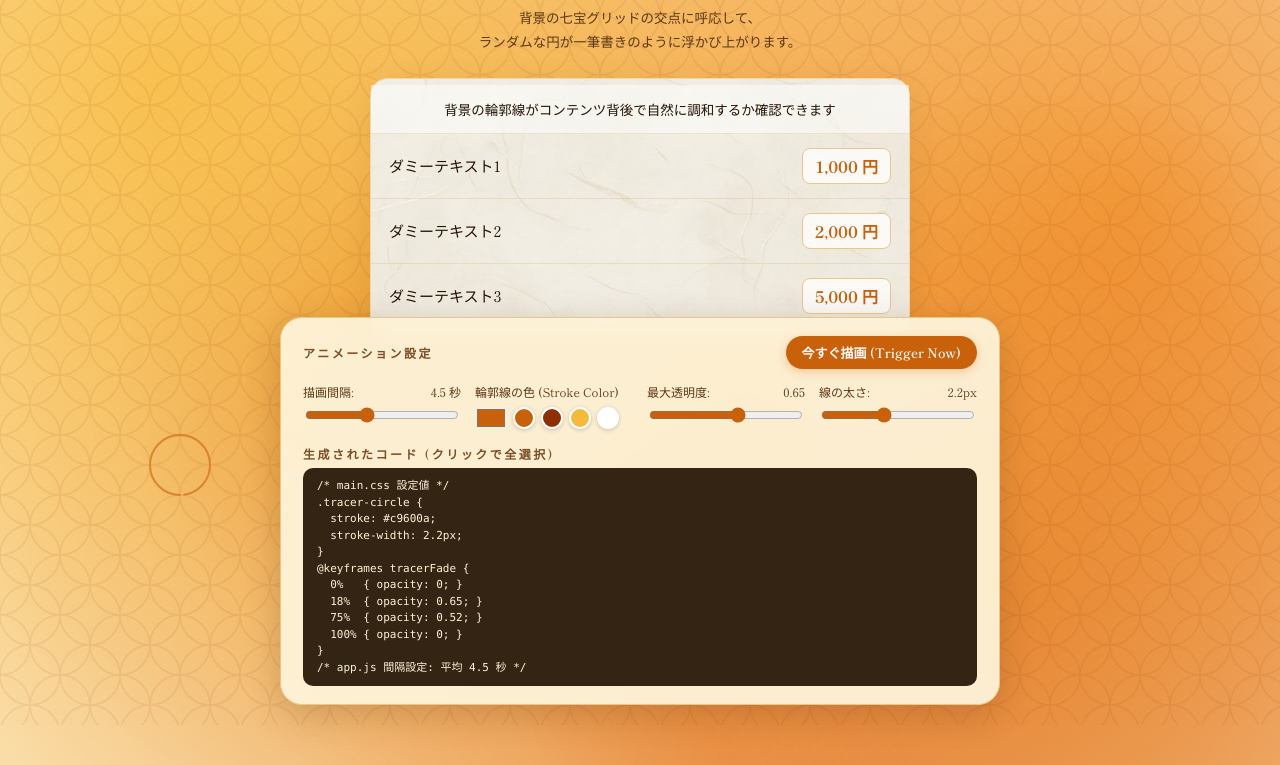
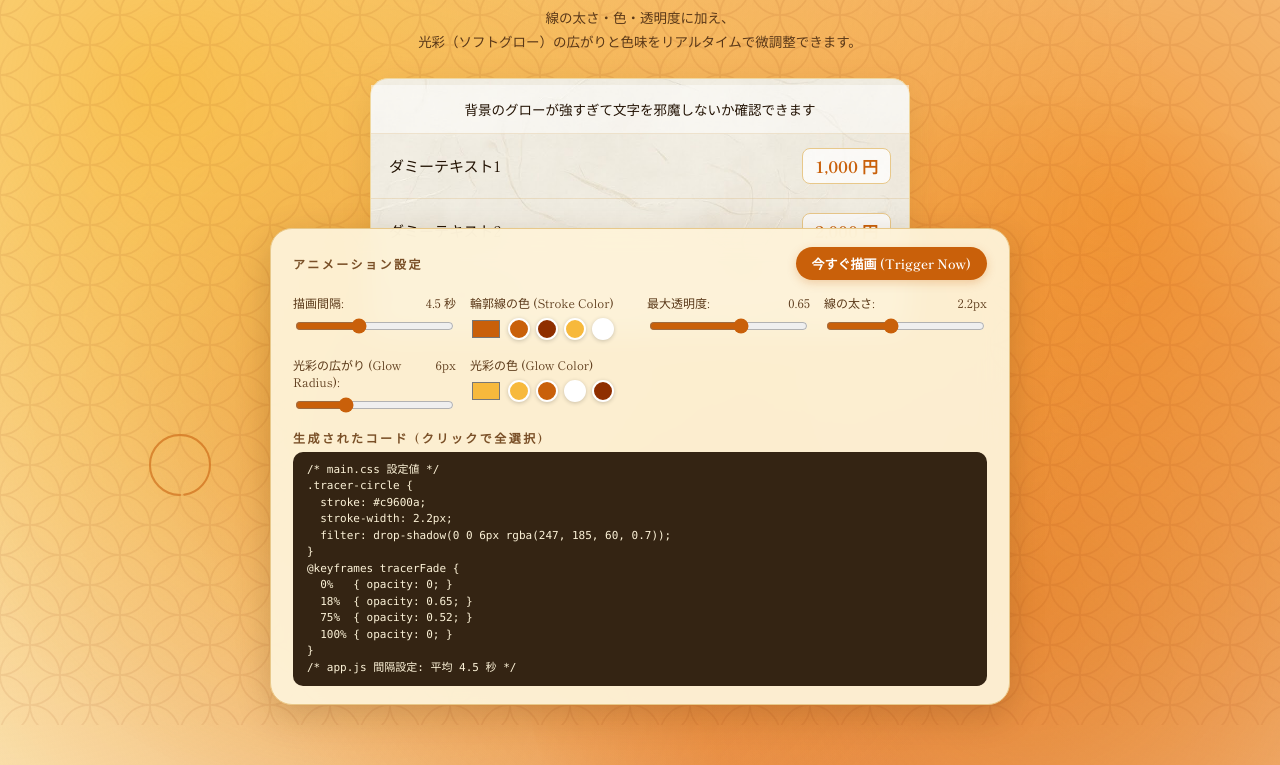
Before and after one commit to Ilovesupermarts/thankyou, a plain HTML site: page demo.html in a window 1280 px wide. Shown: the part 75-840 px from the top of the page. Drawn offline with Linux system fonts and the light colour scheme.

Commit message:
Update demo.html

```diff
--- a/demo.html
+++ b/demo.html
@@ -3,7 +3,7 @@
 <head>
 <meta charset="UTF-8">
 <meta name="viewport" content="width=device-width, initial-scale=1.0, maximum-scale=1.0, user-scalable=no">
-<title>七宝文様・ランダム輪郭線アニメーション検証</title>
+<title>七宝文様・ランダム輪郭線アニメーション検証（光彩調整付き）</title>
 
 <link rel="preconnect" href="https://fonts.googleapis.com">
 <link rel="preconnect" href="https://fonts.gstatic.com" crossorigin>
@@ -26,6 +26,8 @@
     --tracer-color: #c9600a;
     --tracer-stroke-width: 2.2px;
     --tracer-peak-opacity: 0.65;
+    --tracer-glow-radius: 6px;
+    --tracer-glow-color: rgba(247, 185, 60, 0.7);
   }
 
   * { box-sizing: border-box; -webkit-tap-highlight-color: transparent; }
@@ -98,10 +100,10 @@
     inset: 0;
     pointer-events: none;
     z-index: -2;
-    opacity: 0.08; /* User chosen opacity */
+    opacity: 0.08;
   }
 
-  /* ============ TRACER OVERLAYS (Fixed Pool of 3) ============ */
+  /* ============ TRACER OVERLAYS ============ */
   .tracer-layer {
     position: fixed;
     inset: 0;
@@ -126,13 +128,11 @@
     stroke: var(--tracer-color);
     stroke-width: var(--tracer-stroke-width);
     stroke-linecap: round;
-    /* Circumference = 2 * PI * 30 ≈ 188.5 */
     stroke-dasharray: 189;
     stroke-dashoffset: 189;
-    filter: drop-shadow(0 0 5px rgba(247, 185, 60, 0.5));
+    filter: drop-shadow(0 0 var(--tracer-glow-radius) var(--tracer-glow-color));
   }
 
-  /* Animation state */
   .shippo-tracer.drawing {
     animation: tracerFade 2.4s cubic-bezier(0.25, 0.1, 0.25, 1) forwards;
   }
@@ -156,7 +156,7 @@
   /* ============ PREVIEW CARD ============ */
   .content-container {
     max-width: 580px;
-    margin: 40px auto 360px auto;
+    margin: 40px auto 400px auto;
     padding: 0 20px;
     position: relative;
     z-index: 1;
@@ -213,7 +213,7 @@
     bottom: 20px;
     left: 50%;
     transform: translateX(-50%);
-    width: min(720px, calc(100vw - 32px));
+    width: min(740px, calc(100vw - 32px));
     max-height: 80vh;
     overflow-y: auto;
     background: rgba(253, 243, 216, 0.95);
@@ -260,7 +260,7 @@
 
   .controls-grid {
     display: grid;
-    grid-template-columns: repeat(auto-fit, minmax(140px, 1fr));
+    grid-template-columns: repeat(auto-fit, minmax(150px, 1fr));
     gap: 14px;
   }
 
@@ -324,7 +324,6 @@
 </head>
 <body>
 
-<!-- EXACT AMBIENT LIGHT MESH FROM APP -->
 <div class="ambient-stage" aria-hidden="true">
   <div class="ambient-mesh">
     <div class="light-orb orb-1"></div>
@@ -334,7 +333,6 @@
   <div class="ambient-primary"></div>
 </div>
 
-<!-- CHOSEN SHIPPO MOSAIC BACKGROUND (#8f2f00, 1.7px, opacity 0.08) -->
 <svg class="ambient-mosaic" width="100%" height="100%" xmlns="http://www.w3.org/2000/svg" aria-hidden="true">
   <defs>
     <pattern id="pat-shippo" width="60" height="60" patternUnits="userSpaceOnUse">
@@ -350,7 +348,6 @@
   <rect width="100%" height="100%" fill="url(#pat-shippo)" />
 </svg>
 
-<!-- TRACER POOL (3 reusable nodes so quick intervals don't cut off previous animations) -->
 <div class="tracer-layer" id="tracerLayer" aria-hidden="true">
   <div class="shippo-tracer" id="tracer0">
     <svg viewBox="0 0 68 68"><circle cx="34" cy="34" r="30" class="tracer-circle" /></svg>
@@ -363,16 +360,15 @@
   </div>
 </div>
 
-<!-- PREVIEW CONTENT -->
 <div class="content-container">
   <div class="header-box">
     <h1>七宝・手描きサークル効果</h1>
-    <p>背景の七宝グリッドの交点に呼応して、<br>ランダムな円が一筆書きのように浮かび上がります。</p>
+    <p>線の太さ・色・透明度に加え、<br>光彩（ソフトグロー）の広がりと色味をリアルタイムで微調整できます。</p>
   </div>
 
   <div class="preview-card">
     <div style="padding:14px 18px; text-align:center; font-size:13.5px; border-bottom:1px solid rgba(216,180,120,0.3); background:rgba(255,255,255,0.5);">
-      背景の輪郭線がコンテンツ背後で自然に調和するか確認できます
+      背景のグローが強すぎて文字を邪魔しないか確認できます
     </div>
     <div class="preview-row">
       <div style="font-size:15px;">ダミーテキスト1</div>
@@ -389,7 +385,6 @@
   </div>
 </div>
 
-<!-- FLOATING CONTROLS -->
 <div class="control-panel">
   <div class="panel-header">
     <span class="section-label">アニメーション設定</span>
@@ -422,6 +417,23 @@
       <label>線の太さ: <span id="strokeVal">2.2px</span></label>
       <input type="range" id="strokeSlider" min="1.0" max="4.0" step="0.2" value="2.2">
     </div>
+
+    <!-- NEW SOFT GLOW CONTROLS -->
+    <div class="control-field">
+      <label>光彩の広がり (Glow Radius): <span id="glowRadVal">6px</span></label>
+      <input type="range" id="glowRadSlider" min="0" max="20" step="1" value="6">
+    </div>
+
+    <div class="control-field">
+      <label>光彩の色 (Glow Color)</label>
+      <div class="color-presets">
+        <input type="color" id="glowColorPicker" value="#f7b93c">
+        <span class="color-dot" style="background:#f7b93c;" data-glow-color="#f7b93c" title="黄金 (Golden Amber)"></span>
+        <span class="color-dot" style="background:#c9600a;" data-glow-color="#c9600a" title="柿色 (Warm Orange)"></span>
+        <span class="color-dot" style="background:#ffffff;" data-glow-color="#ffffff" title="純白 (White Glow)"></span>
+        <span class="color-dot" style="background:#8f2f00;" data-glow-color="#8f2f00" title="深紅 (Dark Ember)"></span>
+      </div>
+    </div>
   </div>
 
   <div>
@@ -436,12 +448,18 @@
   var colorPicker = document.getElementById('colorPicker');
   var opacitySlider = document.getElementById('opacitySlider');
   var strokeSlider = document.getElementById('strokeSlider');
+  var glowRadSlider = document.getElementById('glowRadSlider');
+  var glowColorPicker = document.getElementById('glowColorPicker');
+
   var freqVal = document.getElementById('freqVal');
   var opacityVal = document.getElementById('opacityVal');
   var strokeVal = document.getElementById('strokeVal');
+  var glowRadVal = document.getElementById('glowRadVal');
+
   var codeSnippet = document.getElementById('codeSnippet');
   var manualBtn = document.getElementById('manualTriggerBtn');
-  var colorDots = document.querySelectorAll('.color-dot');
+  var colorDots = document.querySelectorAll('.color-dot[data-color]');
+  var glowDots = document.querySelectorAll('.color-dot[data-glow-color]');
 
   var tracers = [
     document.getElementById('tracer0'),
@@ -451,7 +469,15 @@
   var tracerIndex = 0;
   var timerId = null;
 
-  /* ============ MATHEMATICAL SNAP ENGINE ============ */
+  function hexToRgba(hex, alpha) {
+    hex = hex.replace('#', '');
+    if (hex.length === 3) hex = hex[0]+hex[0] + hex[1]+hex[1] + hex[2]+hex[2];
+    var r = parseInt(hex.substring(0, 2), 16);
+    var g = parseInt(hex.substring(2, 4), 16);
+    var b = parseInt(hex.substring(4, 6), 16);
+    return 'rgba(' + r + ', ' + g + ', ' + b + ', ' + alpha + ')';
+  }
+
   function triggerShippoCircle() {
     var tracer = tracers[tracerIndex];
     tracerIndex = (tracerIndex + 1) % tracers.length;
@@ -459,35 +485,30 @@
     var vw = window.innerWidth;
     var vh = window.innerHeight;
 
-    // Grid interval is 30px
     var maxCols = Math.floor(vw / 30);
     var maxRows = Math.floor(vh / 30);
 
     var j = 1 + Math.floor(Math.random() * Math.max(1, maxCols - 2));
     var k = 1 + Math.floor(Math.random() * Math.max(1, maxRows - 2));
 
-    // Shippo center constraint: (j + k) must be even
     if ((j + k) % 2 !== 0) {
       j += 1;
     }
 
-    // Exact tile center = (j * 30, k * 30). Offset by 34px radius center
     var x = (j * 30) - 34;
     var y = (k * 30) - 34;
     var startAngle = Math.floor(Math.random() * 4) * 90;
 
     tracer.style.transform = 'translate3d(' + x + 'px, ' + y + 'px, 0) rotate(' + startAngle + 'deg)';
 
-    // Trigger keyframe
     tracer.classList.remove('drawing');
-    void tracer.offsetWidth; // Force reflow
+    void tracer.offsetWidth;
     tracer.classList.add('drawing');
   }
 
   function scheduleNext() {
     if (timerId) clearTimeout(timerId);
     var baseSec = parseFloat(freqSlider.value);
-    // Add ±25% natural organic jitter
     var jitter = (Math.random() * 0.5 - 0.25) * baseSec;
     var ms = Math.max(800, (baseSec + jitter) * 1000);
 
@@ -502,20 +523,30 @@
     var o = opacitySlider.value;
     var s = strokeSlider.value + 'px';
     var f = freqSlider.value + ' 秒';
+    var gr = glowRadSlider.value + 'px';
+    var gc = hexToRgba(glowColorPicker.value, 0.7);
 
     root.style.setProperty('--tracer-color', c);
     root.style.setProperty('--tracer-peak-opacity', o);
     root.style.setProperty('--tracer-stroke-width', s);
+    root.style.setProperty('--tracer-glow-radius', gr);
+    root.style.setProperty('--tracer-glow-color', gc);
 
     freqVal.textContent = f;
     opacityVal.textContent = o;
     strokeVal.textContent = s;
+    glowRadVal.textContent = gr;
+
+    var filterDeclaration = parseInt(glowRadSlider.value, 10) === 0
+      ? '  filter: none;'
+      : '  filter: drop-shadow(0 0 ' + gr + ' ' + gc + ');';
 
     codeSnippet.textContent =
       '/* main.css 設定値 */\n' +
       '.tracer-circle {\n' +
       '  stroke: ' + c + ';\n' +
       '  stroke-width: ' + s + ';\n' +
+      filterDeclaration + '\n' +
       '}\n' +
       '@keyframes tracerFade {\n' +
       '  0%   { opacity: 0; }\n' +
@@ -534,6 +565,8 @@
   colorPicker.addEventListener('input', updateSettings);
   opacitySlider.addEventListener('input', updateSettings);
   strokeSlider.addEventListener('input', updateSettings);
+  glowRadSlider.addEventListener('input', updateSettings);
+  glowColorPicker.addEventListener('input', updateSettings);
 
   colorDots.forEach(function(dot) {
     dot.addEventListener('click', function() {
@@ -542,14 +575,19 @@
     });
   });
 
+  glowDots.forEach(function(dot) {
+    dot.addEventListener('click', function() {
+      glowColorPicker.value = dot.getAttribute('data-glow-color');
+      updateSettings();
+    });
+  });
+
   manualBtn.addEventListener('click', function() {
     triggerShippoCircle();
   });
 
-  // Init
   updateSettings();
   scheduleNext();
-  // Fire once at start after a short delay
   setTimeout(triggerShippoCircle, 600);
 </script>
 </body>
```
